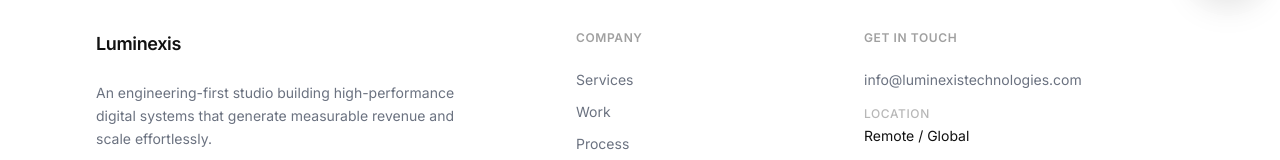
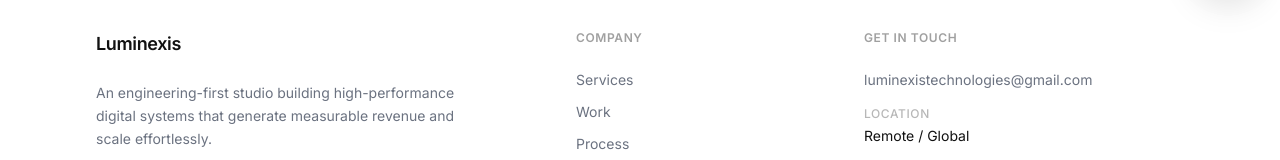
Before and after one commit to Luminexis-Technologies/Luminexis_base, a Next.js app: page /blog in a window 1280 px wide. Shown: the part 788-948 px from the top of the page. Built offline with nearby package versions, Linux system fonts and the light colour scheme.

Commit message:
Update Footer.tsx

```diff
--- a/components/ui/Footer.tsx
+++ b/components/ui/Footer.tsx
@@ -84,8 +84,8 @@
               Get in Touch
             </h4>
             <div className="flex flex-col gap-4">
-              <a href="mailto:info@luminexistechnologies.com" className="text-sm text-[#6B7280] hover:text-[#111111] transition-colors duration-300">
-                info@luminexistechnologies.com
+              <a href="mailto:luminexistechnologies@gmail.com" className="text-sm text-[#6B7280] hover:text-[#111111] transition-colors duration-300">
+                luminexistechnologies@gmail.com
               </a>
               <div className="flex flex-col gap-1">
                 <span className="text-xs text-[#111111]/30 font-medium uppercase tracking-wider">Location</span>
```
